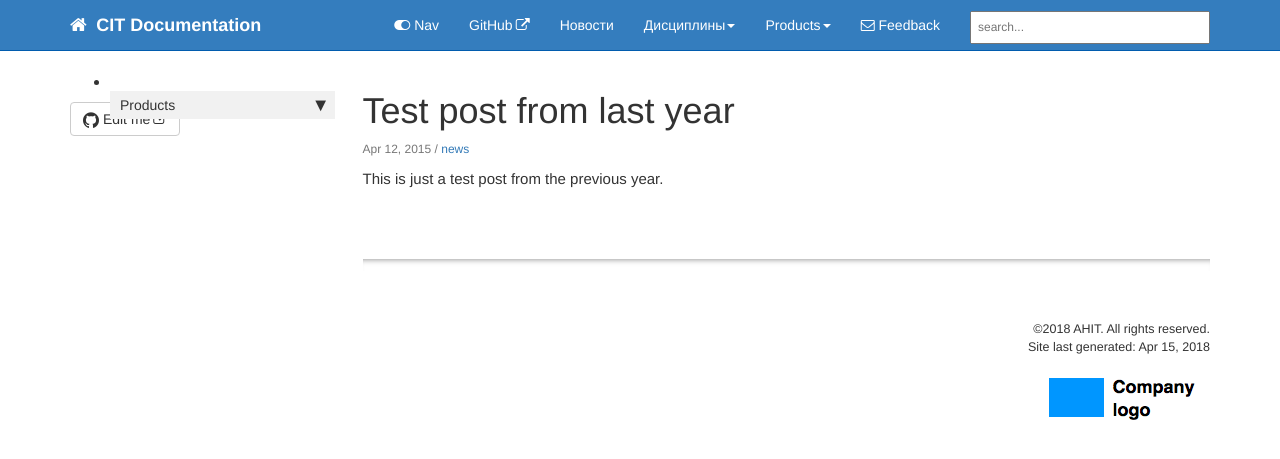
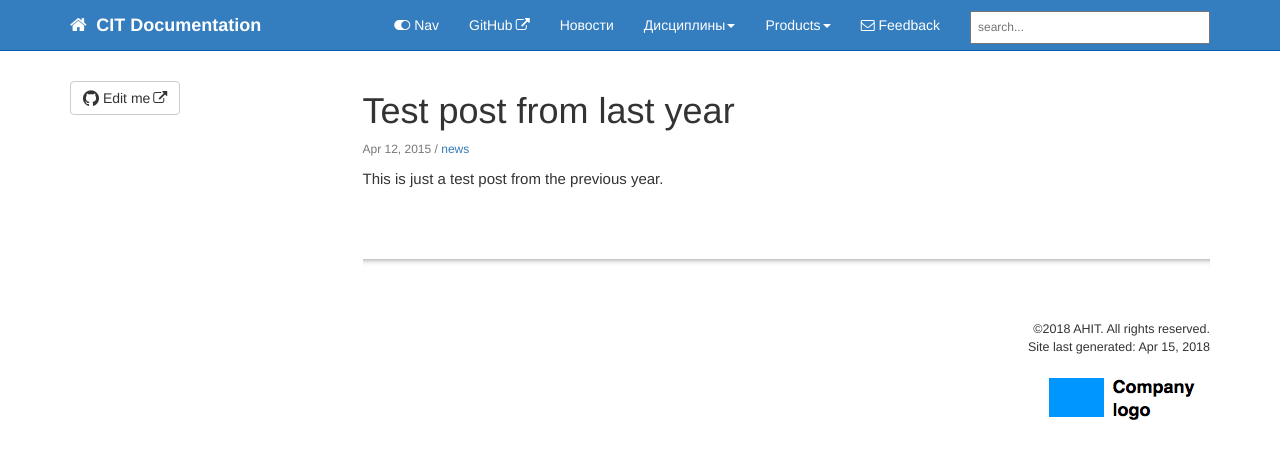
Before and after one commit to citDocs/citDocs.github.io, a Jekyll site: the page built from _posts/2015-04-12-test-post-last-year.md, in a window 1280 px wide. Shown: the top 459 px of the page. Built offline with Jekyll 4.4.1, drawn with Linux system fonts in a browser that asks for light colours; nearby versions of some CDN libraries; comment, search, counter and statistics services are not loaded.

Commit message:
Update sidebar.html

```diff
--- a/_includes/sidebar.html
+++ b/_includes/sidebar.html
@@ -1,9 +1,9 @@
 {% assign sidebar = site.data.sidebars[page.sidebar].entries %}
 
       <a href="#">{{ folder.title }}</a>
-      <ul>
+      <ul id="mysidebar" class="nav">
         <li>
-  <ul id="mysidebar" class="nav">
+  <ul>
     <li class="sidebarTitle">{{sidebar[0].product}} {{sidebar[0].version}}
           {% for entry in sidebar %}
           {% for folder in entry.folders %}
```
